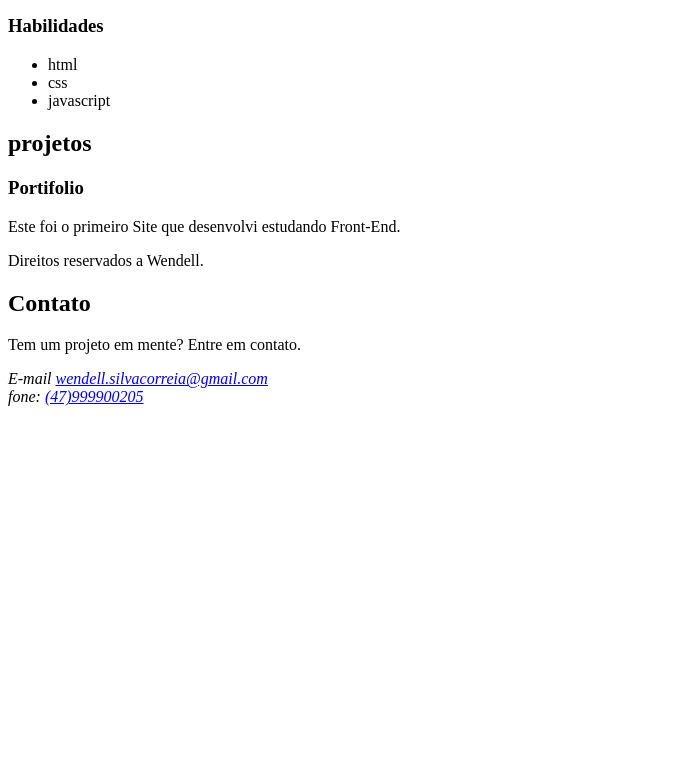
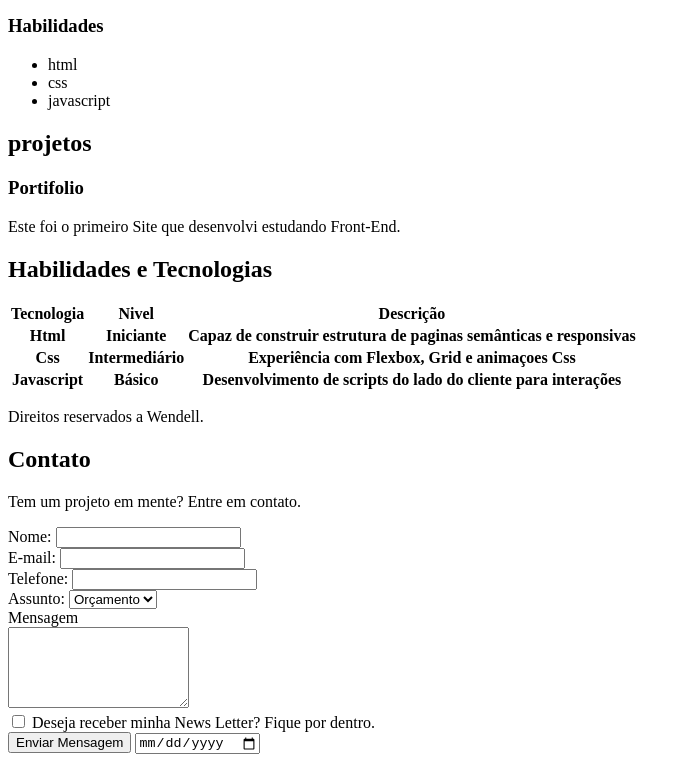
Before and after one commit to wendell-correia/site, a plain HTML site: page index.html in a window 1280 px wide. Shown: the part 274-1036 px from the top of the page, without its empty margins (0-692 px from the left). Before the commit the page ends 800 px from the top, so only its background shows below. Drawn offline with Linux system fonts and the light colour scheme.

Commit message:
Adição de formulário e tabela no sit

```diff
--- a/index.html
+++ b/index.html
@@ -7,8 +7,7 @@
     <title>Wendell</title>
 </head>
 
-<body>
-    <header>
+<body><header>
     <h1>Wendell</h1>
     <nav> <!-- seção de navegação do site. -->
         <ul> <!-- lista não ordenadas para links do nosso menu. -->
@@ -52,17 +51,87 @@
         </p>
     </article>
 </section>
+<section id="habilidades">
+
+    <h2>Habilidades e Tecnologias </h2>
+
+    <table>
+
+        <thead>
+           <tr>
+            <th>Tecnologia</th>
+            <th>Nivel</th>
+            <th>Descrição</th>
+           </tr>
+        </thead>
+
+        <tbody>
+            <tr>
+                <th>Html</th>
+                <th>Iniciante</th>
+                <th>Capaz de construir estrutura de paginas semânticas e responsivas</th>
+            </tr>
+
+            <tr>
+                <th>Css</th>
+                <th>Intermediário</th>
+                <th>Experiência com Flexbox, Grid e animaçoes Css</th>
+            </tr>
+
+            <tr>
+                <th>Javascript</th>
+                <th>Básico</th>
+                <th>Desenvolvimento de scripts do lado do cliente para interações</th>
+            </tr>
+
+        </tbody>
+    </table>
+
+</section>
 <footer>
     <p>Direitos reservados a Wendell.</p>
     <section id="contato">
 
         <h2> Contato</h2>
         <p>Tem um projeto em mente? Entre em contato.</p>
-            <address>
-                E-mail <a href="mailto:wendell.silvacorreia@gmail.com">wendell.silvacorreia@gmail.com</a> <br>
-                fone: <a href="(47)999900205">(47)999900205</a> <br>
 
-            </address>
+        <form action="">
+
+            <label for="nome">Nome: </label>
+            <input type="text" id="nome" name="nome" required><br>
+
+            <label for="email">E-mail: </label>
+            <input type="email" id="email" name="email" required><br>
+
+            <label for="Telefone">Telefone: </label>
+            <input type="tel" id="telefone" name="telefone"><br>
+
+            <label for="assunto">Assunto: </label>
+            <select name="assunto" id="assunto">
+
+                <option value="orçamento">Orçamento</option>
+                <option value="duvida">Duvida</option>
+                <option value="outro">Outros</option>
+
+            </select>
+
+            <br>
+
+            <label for="mensagem">Mensagem</label> <br>
+            <textarea name="mensagem" id="mensagem" cols="20" rows="05" required></textarea> <br>
+
+            <input type="checkbox" id="inscricao" name="inscricao">
+            <label for="inscricao">Deseja receber minha News Letter? Fique por dentro.</label>
+            <br>
+
+            <input type="submit" value="Enviar Mensagem">
+
+            <input type="date">
+
+
+        </form>
+
+
 
     </section>
 </footer>
```
Lines whose indentation alone changed are shown as unchanged.
